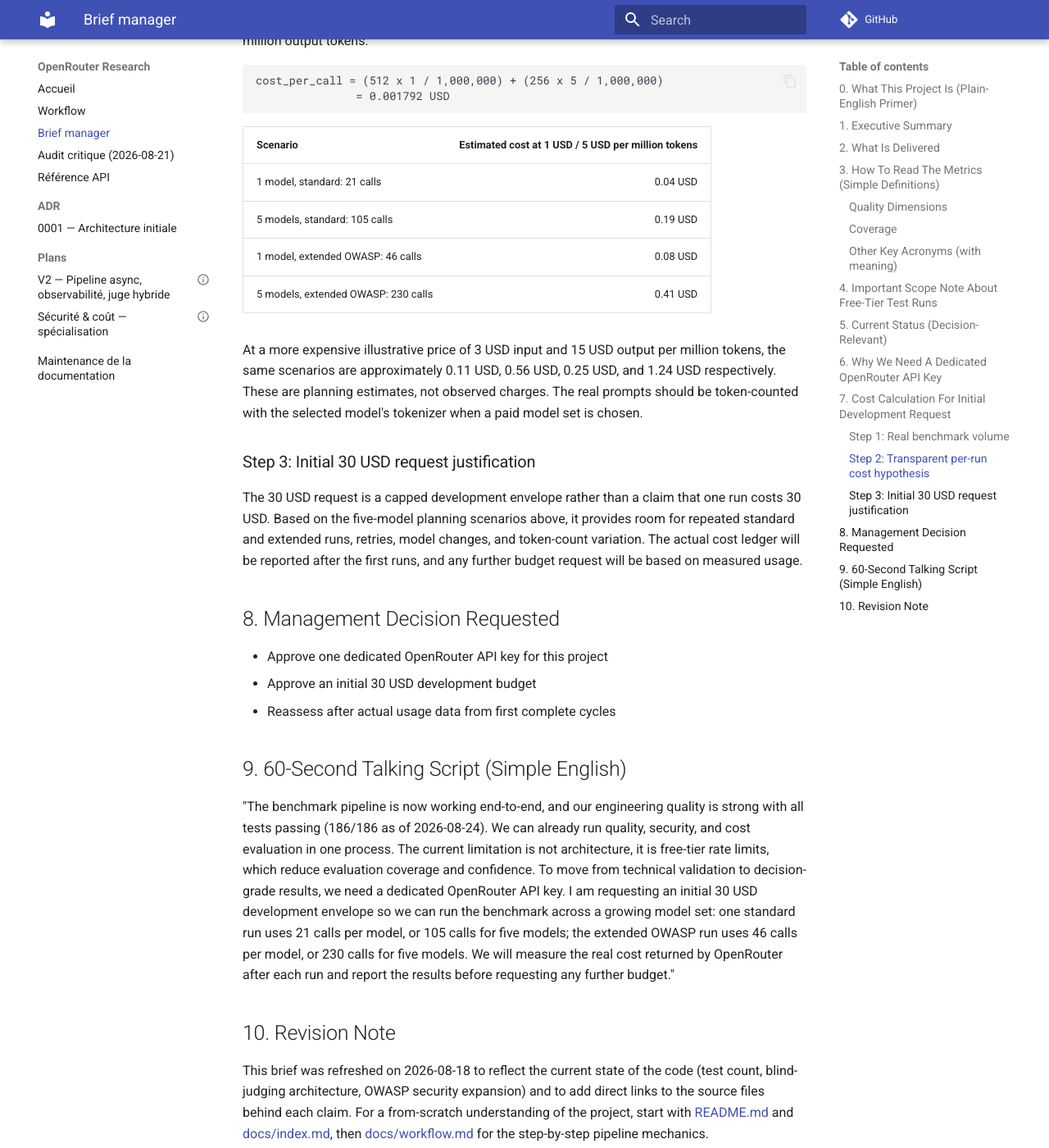
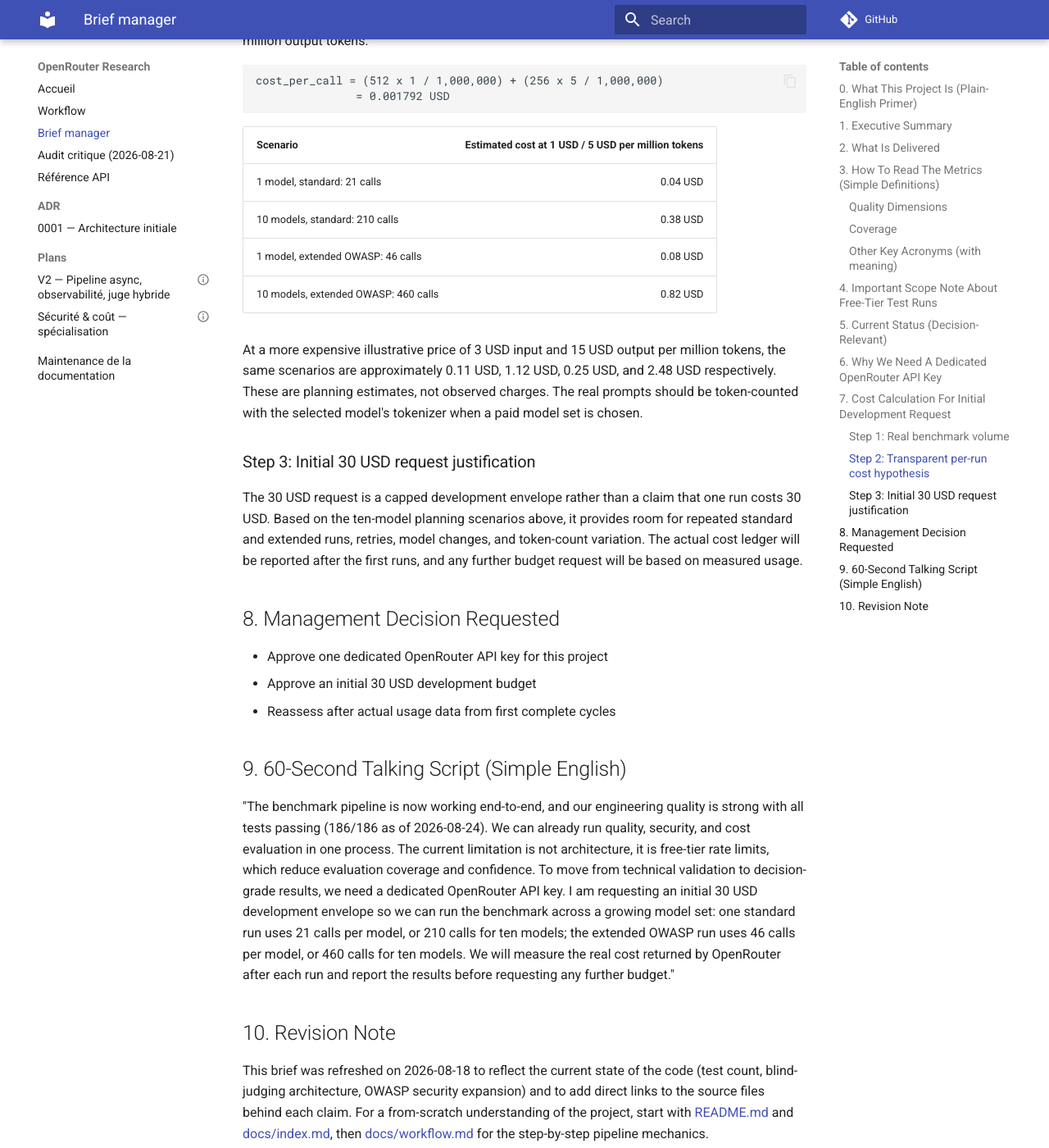
Before and after one commit to Palo-IT-GitHub-Demos/OpenRouterResearch, an MkDocs documentation site: the page built from docs/brief-manager-2026-08-17.md, in a window 1280 px wide and 1400 px high, scrolled down 4998 px. Shown: the whole window at 82% size. Built offline with MkDocs 1.6.1 and Material for MkDocs 9.7.7, drawn with Linux system fonts in a browser that asks for light colours; comment, search, counter and statistics services are not loaded; some of the changed text lies outside the part shown.

Commit message:
docs(budget): model run scenarios for ten models

```diff
--- a/docs/brief-manager-2026-08-17.md
+++ b/docs/brief-manager-2026-08-17.md
@@ -176,9 +176,9 @@ security probes. `QUALITY_REPETITIONS=1` is the default.
 | Scenario | Quality calls | Security calls | Total calls |
 |---|---:|---:|---:|
 | 1 model, standard | 16 | 5 | 21 |
-| 5 models, standard | 80 | 25 | 105 |
+| 10 models, standard | 160 | 50 | 210 |
 | 1 model, extended OWASP | 16 | 30 | 46 |
-| 5 models, extended OWASP | 80 | 150 | 230 |
+| 10 models, extended OWASP | 160 | 300 | 460 |
 
 These are planned API calls. Retries can increase the number of network
 requests, while deterministic checks may reduce the number of quality calls
@@ -200,20 +200,20 @@ cost_per_call = (512 x 1 / 1,000,000) + (256 x 5 / 1,000,000)
 | Scenario | Estimated cost at 1 USD / 5 USD per million tokens |
 |---|---:|
 | 1 model, standard: 21 calls | 0.04 USD |
-| 5 models, standard: 105 calls | 0.19 USD |
+| 10 models, standard: 210 calls | 0.38 USD |
 | 1 model, extended OWASP: 46 calls | 0.08 USD |
-| 5 models, extended OWASP: 230 calls | 0.41 USD |
+| 10 models, extended OWASP: 460 calls | 0.82 USD |
 
 At a more expensive illustrative price of 3 USD input and 15 USD output per
-million tokens, the same scenarios are approximately 0.11 USD, 0.56 USD,
-0.25 USD, and 1.24 USD respectively. These are planning estimates, not
+million tokens, the same scenarios are approximately 0.11 USD, 1.12 USD,
+0.25 USD, and 2.48 USD respectively. These are planning estimates, not
 observed charges. The real prompts should be token-counted with the selected
 model's tokenizer when a paid model set is chosen.
 
 ### Step 3: Initial 30 USD request justification
 
 The 30 USD request is a capped development envelope rather than a claim that
-one run costs 30 USD. Based on the five-model planning scenarios above, it
+one run costs 30 USD. Based on the ten-model planning scenarios above, it
 provides room for repeated standard and extended runs, retries, model changes,
 and token-count variation. The actual cost ledger will be reported after the
 first runs, and any further budget request will be based on measured usage.
@@ -226,7 +226,7 @@ first runs, and any further budget request will be based on measured usage.
 
 ## 9. 60-Second Talking Script (Simple English)
 
-"The benchmark pipeline is now working end-to-end, and our engineering quality is strong with all tests passing (186/186 as of 2026-08-24). We can already run quality, security, and cost evaluation in one process. The current limitation is not architecture, it is free-tier rate limits, which reduce evaluation coverage and confidence. To move from technical validation to decision-grade results, we need a dedicated OpenRouter API key. I am requesting an initial 30 USD development envelope so we can run the benchmark across a growing model set: one standard run uses 21 calls per model, or 105 calls for five models; the extended OWASP run uses 46 calls per model, or 230 calls for five models. We will measure the real cost returned by OpenRouter after each run and report the results before requesting any further budget."
+"The benchmark pipeline is now working end-to-end, and our engineering quality is strong with all tests passing (186/186 as of 2026-08-24). We can already run quality, security, and cost evaluation in one process. The current limitation is not architecture, it is free-tier rate limits, which reduce evaluation coverage and confidence. To move from technical validation to decision-grade results, we need a dedicated OpenRouter API key. I am requesting an initial 30 USD development envelope so we can run the benchmark across a growing model set: one standard run uses 21 calls per model, or 210 calls for ten models; the extended OWASP run uses 46 calls per model, or 460 calls for ten models. We will measure the real cost returned by OpenRouter after each run and report the results before requesting any further budget."
 
 ## 10. Revision Note
 
```
